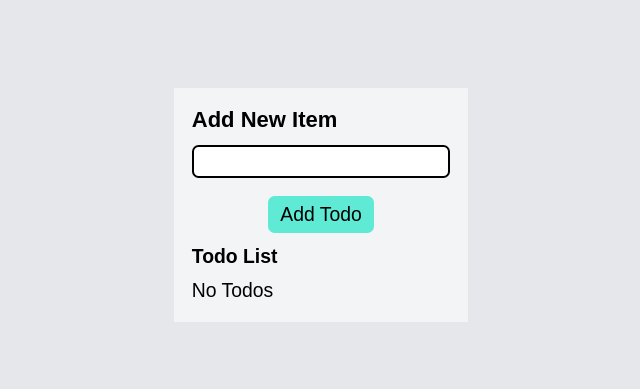
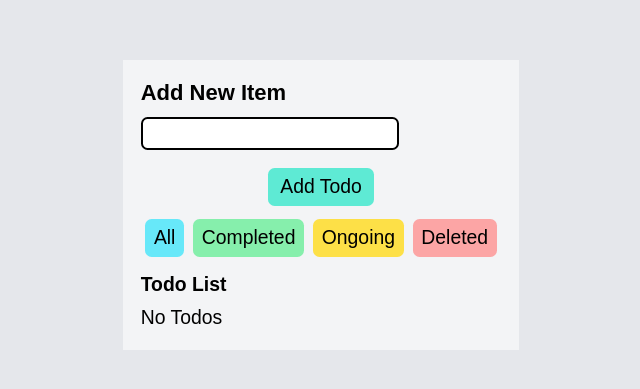
Before and after one commit to Mayank-Behl/react-todo-app, a React (Vite) app: page / in a window 1280 px wide. Shown: the part 195-584 px from the top of the page, without its empty margins (319-959 px from the left). Built offline with nearby package versions, Linux system fonts and the light colour scheme.

Commit message:
Filter functionality Added

```diff
--- a/src/App.jsx
+++ b/src/App.jsx
@@ -17,6 +17,12 @@ export default function App() {
   // object state to set so we know which todo item we are editing
   const [currentTodo, setCurrentTodo] = useState({});
 
+  //object state to filter the todos
+  const [filterCategory, setFilterCategory] = useState("all");
+
+  //To monitor delete todo state for filtering
+  const [deletedTodos, setDeletedTodos] = useState([]);
+
   useEffect(() => {
     localStorage.setItem("ITEMS", JSON.stringify(todos));
   }, [todos]);
@@ -26,7 +32,7 @@ export default function App() {
       return [
         //currentTodos === todos
         ...currentTodos,
-        { id: crypto.randomUUID(), title, completed: false },
+        { id: crypto.randomUUID(), title, completed: false, deleted: false },
       ];
     });
   }
@@ -44,13 +50,30 @@ export default function App() {
 
   function deleteTodo(id) {
     setTodos((currentTodos) => {
-      return currentTodos.filter((todo) => {
-        if (todo.id != id) {
-          return { ...todo };
-        }
-      });
+      const deletedTodo = currentTodos.find((todo) => todo.id === id);
+
+      if (deletedTodo) {
+        setDeletedTodos((currentDeletedTodos) => [
+          ...currentDeletedTodos,
+          deletedTodo,
+        ]);
+      }
+
+      const updatedTodos = currentTodos.filter((todo) => todo.id !== id);
+      return updatedTodos;
     });
   }
+
+  function permanentlyDeleteTodo(id) {
+    // Remove the todo from the deletedTodos state
+    setDeletedTodos((currentDeletedTodos) =>
+      currentDeletedTodos.filter((todo) => todo.id !== id)
+    );
+
+    // Permanently delete the todo by not including it in the main todos state
+    setTodos((currentTodos) => currentTodos.filter((todo) => todo.id !== id));
+  }
+
   //function to get the value of the edit input and set the new state
   function handleEditInputChange(e) {
     // set the new state value to what's currently in the edit input box
@@ -101,9 +124,40 @@ export default function App() {
         <NewTodoForm onSubmit={addTodo} />
       )}
 
+      {/* Add the filter buttons */}
+      <div className="filter-buttons">
+        <button
+          className="m-1 pt-1 pb-1 pl-2 pr-2 border-1 border-cyan-400 bg-cyan-300 rounded-md hover:bg-cyan-400"
+          onClick={() => setFilterCategory("all")}
+        >
+          All
+        </button>
+        <button
+          className="m-1 pt-1 pb-1 pl-2 pr-2 border-1 border-green-400 bg-green-300 rounded-md hover:bg-green-400"
+          onClick={() => setFilterCategory("completed")}
+        >
+          Completed
+        </button>
+        <button
+          className="m-1 pt-1 pb-1 pl-2 pr-2 border-1 border-yellow-400 bg-yellow-300 rounded-md hover:bg-yellow-400"
+          onClick={() => setFilterCategory("ongoing")}
+        >
+          Ongoing
+        </button>
+        <button
+          className="m-1 pt-1 pb-1 pl-2 pr-2 border-1 border-red-400 bg-red-300 rounded-md hover:bg-red-400"
+          onClick={() => setFilterCategory("deleted")}
+        >
+          Deleted
+        </button>
+      </div>
+
       <h1 className="display-todo-list font-bold textl mt-2 mb-1">Todo List</h1>
       <TodoList
         todos={todos}
+        filterCategory={filterCategory}
+        deletedTodos={deletedTodos}
+        permanentlyDeleteTodo={permanentlyDeleteTodo}
         toggleTodo={toggleTodo}
         handleEditClick={handleEditClick}
         deleteTodo={deleteTodo}
--- a/src/TodoList.jsx
+++ b/src/TodoList.jsx
@@ -1,10 +1,31 @@
 import { TodoItem } from "./TodoItem";
 
-export function TodoList({ todos, toggleTodo, handleEditClick, deleteTodo }) {
+export function TodoList({
+  todos,
+  filterCategory,
+  deletedTodos,
+  toggleTodo,
+  handleEditClick,
+  deleteTodo,
+}) {
+  const filteredTodos = todos.filter((todo) => {
+    if (filterCategory === "all") {
+      return true;
+    } else if (filterCategory === "completed") {
+      return todo.completed;
+    } else if (filterCategory === "ongoing") {
+      return !todo.completed;
+    } else if (filterCategory === "deleted") {
+      return deletedTodos.some((deletedTodo) => deletedTodo.id === todo.id);
+    }
+  });
+
   return (
     <ul className="todo-list">
-      {todos.length === 0 && "No Todos"}
-      {todos.map((todo) => {
+      {filteredTodos.length === 0 && filterCategory !== "deleted" && (
+        <p>No Todos</p>
+      )}
+      {filteredTodos.map((todo) => {
         return (
           <TodoItem
             {...todo}
@@ -15,6 +36,19 @@ export function TodoList({ todos, toggleTodo, handleEditClick, deleteTodo }) {
           />
         );
       })}
+      {filterCategory === "deleted" && deletedTodos.length === 0 && (
+        <p>No Deleted Todos</p>
+      )}
+      {filterCategory === "deleted" &&
+        deletedTodos.map((todo) => (
+          <TodoItem
+            {...todo}
+            key={todo.id}
+            toggleTodo={toggleTodo}
+            handleEditClick={handleEditClick}
+            deleteTodo={deleteTodo}
+          />
+        ))}
     </ul>
   );
 }
```
